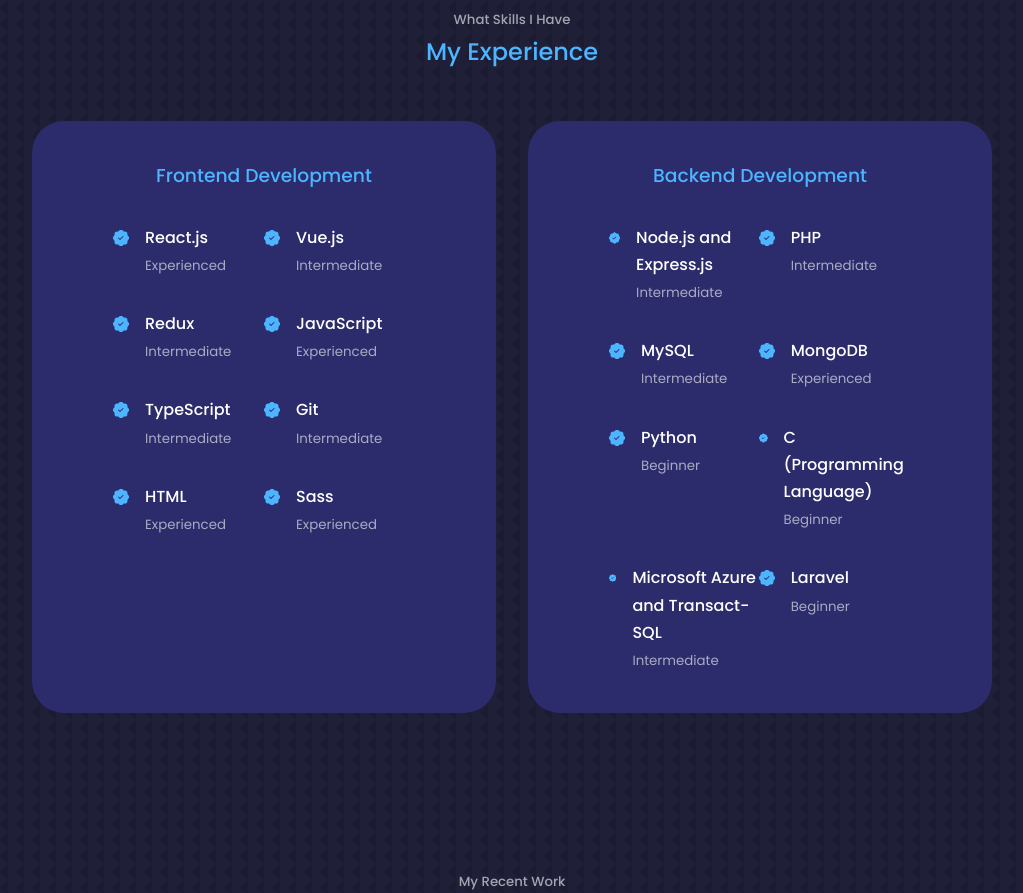
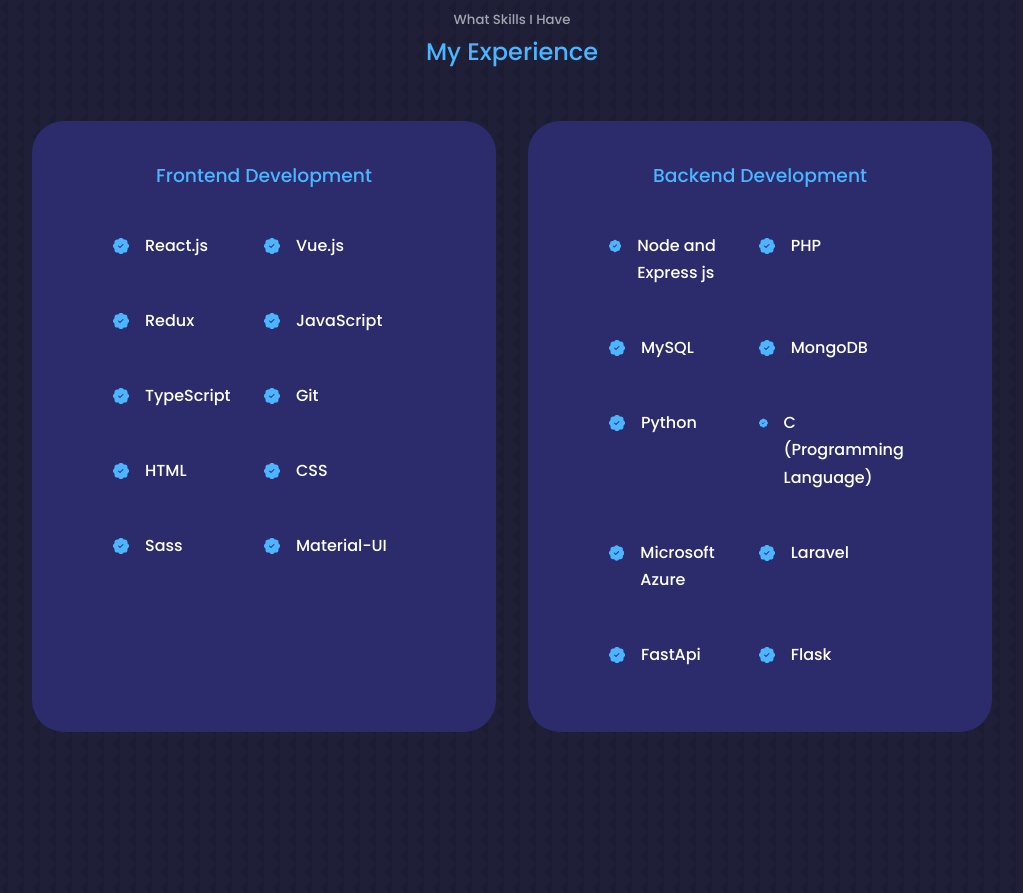
Before and after one commit to ArdonitSaliji/portfolio, a React (Create React App) app: page / in a window 1280 px wide. Shown: the part 1680-2573 px from the top of the page, without its empty margins (128-1151 px from the left). Built offline with nearby package versions, Linux system fonts and the light colour scheme.

Commit message:
exp section changed

```diff
--- a/src/components/Exp/Exp.css
+++ b/src/components/Exp/Exp.css
@@ -30,11 +30,13 @@
   display: grid;
   grid-template-columns: 1fr 1fr;
   row-gap: 2rem;
+  padding-bottom: 1rem;
 }
 
 .experience__details {
   display: flex;
   gap: 1rem;
+  padding: 0.5rem 0;
 }
 
 .experience__details-icon {
--- a/src/components/Exp/Exp.jsx
+++ b/src/components/Exp/Exp.jsx
@@ -1,60 +1,63 @@
-import React from "react";
-import "../../index.css";
-import "./Exp.css";
-import { BsPatchCheckFill } from "react-icons/bs";
+import React from 'react';
+import '../../index.css';
+import './Exp.css';
+import { BsPatchCheckFill } from 'react-icons/bs';
 
 const frontendExp = [
-  { "React.js": "Experienced" },
-  { "Vue.js": "Intermediate" },
-  { Redux: "Intermediate" },
-  { JavaScript: "Experienced" },
-  { TypeScript: "Intermediate" },
-  { Git: "Intermediate" },
-  { HTML: "Experienced" },
-  { Sass: "Experienced" },
+  { 'React.js': 'Experienced' },
+  { 'Vue.js': 'Intermediate' },
+  { Redux: 'Intermediate' },
+  { JavaScript: 'Experienced' },
+  { TypeScript: 'Intermediate' },
+  { Git: 'Intermediate' },
+  { HTML: 'Experienced' },
+  { CSS: 'Experienced' },
+  { Sass: 'Experienced' },
+  { 'Material-UI': '' },
 ];
 const backendExp = [
-  { "Node.js and Express.js": "Intermediate" },
-  { PHP: "Intermediate" },
-  { MySQL: "Intermediate" },
-  { MongoDB: "Experienced" },
-  { Python: "Beginner" },
-  { "C (Programming Language)": "Beginner" },
-  { "Microsoft Azure and Transact-SQL": "Intermediate" },
-  { Laravel: "Beginner" },
+  { 'Node and Express js': 'Intermediate' },
+  { PHP: 'Intermediate' },
+  { MySQL: 'Intermediate' },
+  { MongoDB: 'Experienced' },
+  { Python: 'Beginner' },
+  { 'C (Programming Language)': 'Beginner' },
+  { 'Microsoft Azure': 'Intermediate' },
+  { Laravel: 'Beginner' },
+  { FastApi: 'Beginner' },
+  { Flask: 'Beginner' },
 ];
 
 const Exp = () => {
   return (
-    <section id="experience">
+    <section id='experience'>
       <h5>What Skills I Have</h5>
       <h2>My Experience</h2>
-      <div className="container experience__container">
-        {/*  */}
-        <div className="experience__frontend">
+      <div className='container experience__container'>
+        <div className='experience__frontend'>
           <h3>Frontend Development</h3>
-          <div className="experience__content">
+          <div className='experience__content'>
             {frontendExp.map((obj, index) => (
-              <article key={index} className="experience__details">
-                <BsPatchCheckFill className="experience__details-icon" />
+              <article key={index} className='experience__details'>
+                <BsPatchCheckFill className='experience__details-icon' />
                 <div>
                   <h4>{Object.keys(obj)[0]}</h4>
-                  <small className="text-light">{Object.values(obj)[0]}</small>
+                  {/* <small className='text-light'>{Object.values(obj)[0]}</small> */}
                 </div>
               </article>
             ))}
           </div>
         </div>
 
-        <div className="experience__backend">
+        <div className='experience__backend'>
           <h3>Backend Development</h3>
-          <div className="experience__content">
+          <div className='experience__content'>
             {backendExp.map((obj, index) => (
-              <article key={index} className="experience__details">
-                <BsPatchCheckFill className="experience__details-icon" />
+              <article key={index} className='experience__details'>
+                <BsPatchCheckFill className='experience__details-icon' />
                 <div>
                   <h4>{Object.keys(obj)[0]}</h4>
-                  <small className="text-light">{Object.values(obj)[0]}</small>
+                  {/* <small className='text-light'>{Object.values(obj)[0]}</small> */}
                 </div>
               </article>
             ))}
```
Also changed, not shown: 1 other file (tests, documents, lock files or other folders).
